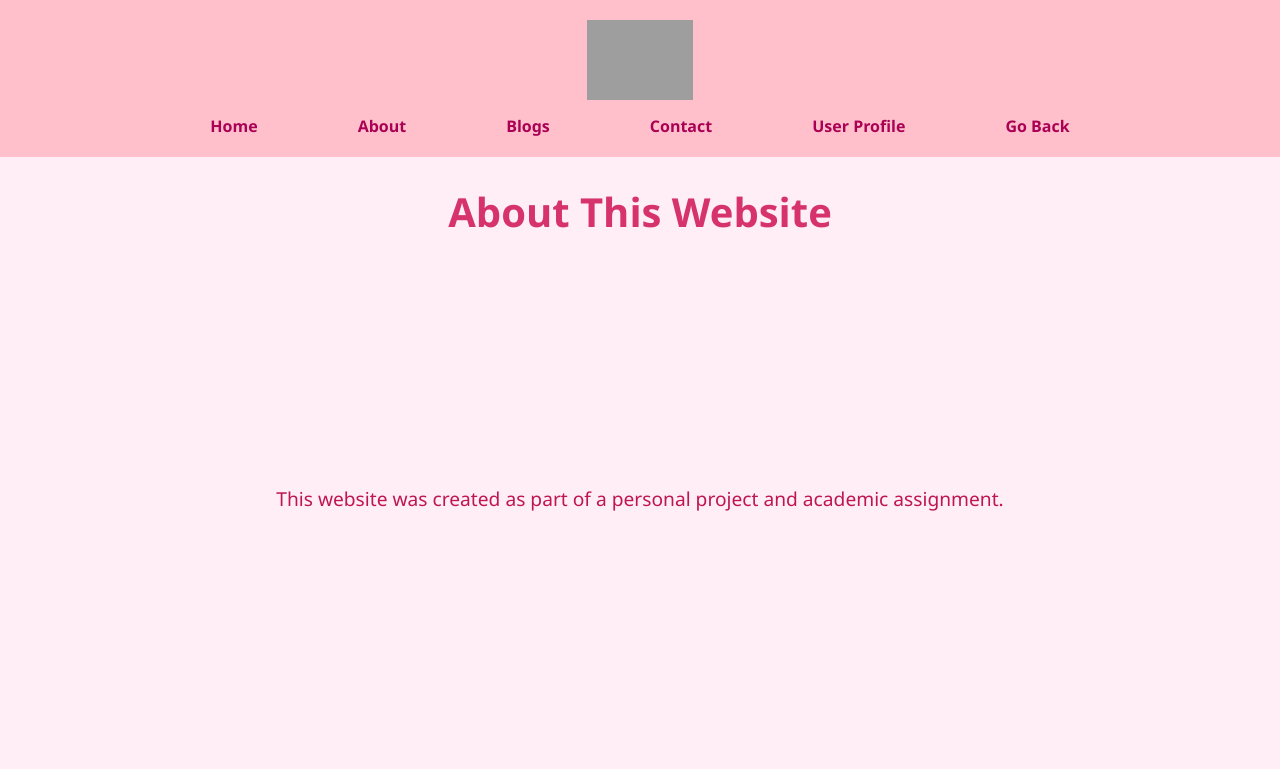
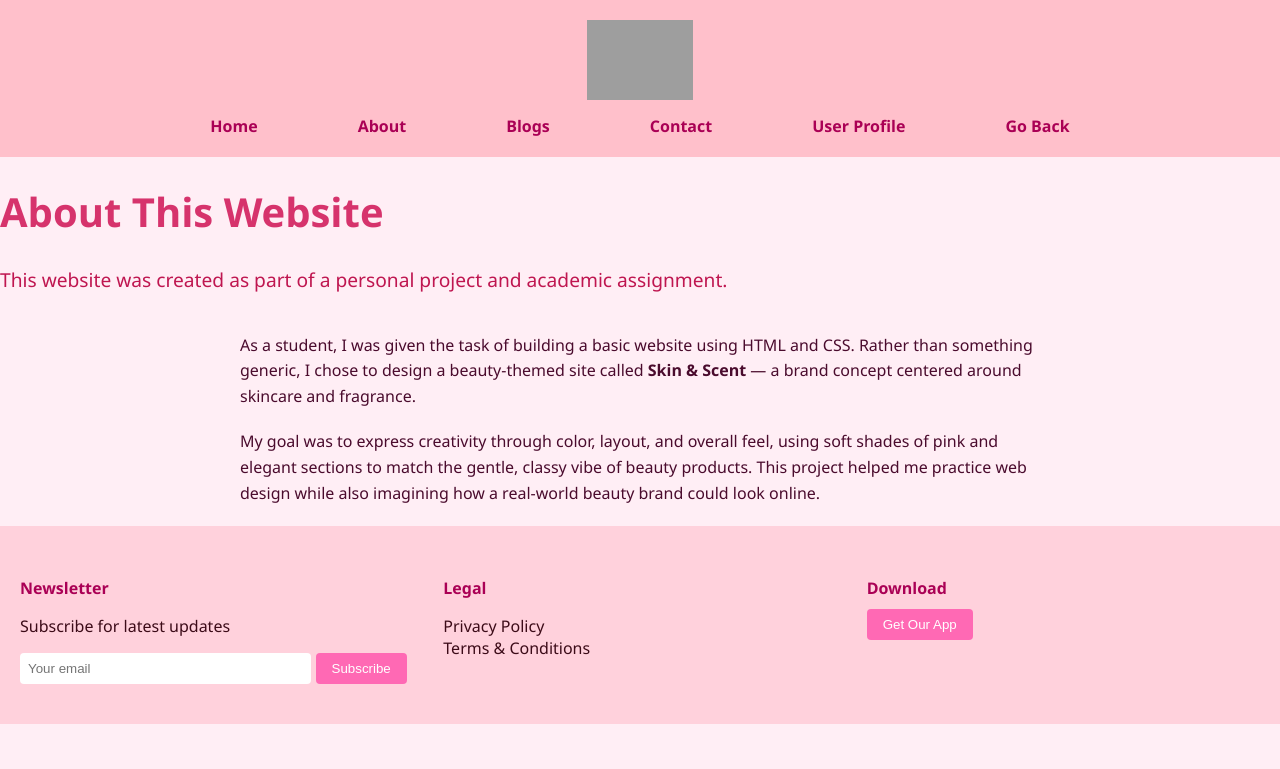
Before and after one commit to Olaronkeoo1/Skin-Scents, a plain HTML site: page about.html in a window 1280 px wide. Shown: the top 769 px of the page. Drawn offline with Linux system fonts and the light colour scheme; grey boxes are pictures that could not be loaded.

Commit message:
Update style.css

```diff
--- a/style.css
+++ b/style.css
@@ -269,13 +269,3 @@ body {
         font-size: 0.9rem;
         color: #4a0b2d;
     }
-main{
-  display: flex;
-  flex-wrap: wrap;
-  justify-content: center;
-  gap: 200px;
-}
-.section{
-    flex: 1 1 300px;
-    max-width: 400px;
-}
```
